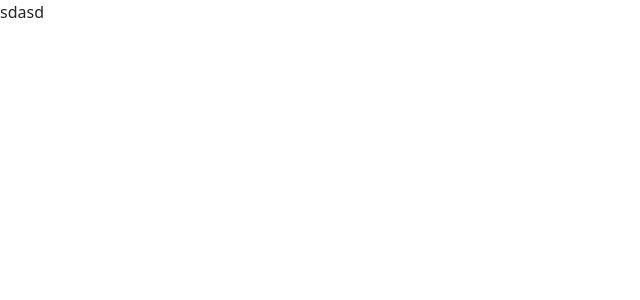
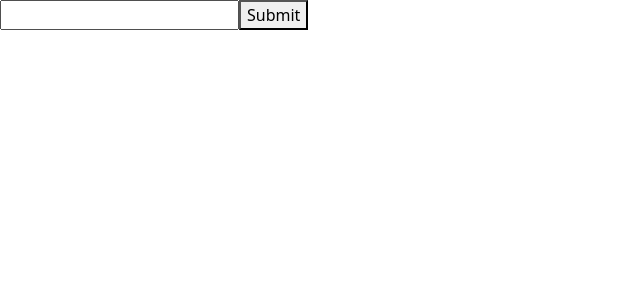
Before and after one commit to kaperrdenden/kossieproject, a React (Create React App) app: page / in a window 1280 px wide. Shown: the top 300 px of the page, without its empty margins (0-640 px from the left). Built offline with nearby package versions, Linux system fonts and the light colour scheme.

Commit message:
React에서 이벤트 핸들러

```diff
--- a/src/App.js
+++ b/src/App.js
@@ -11,21 +11,26 @@ import {
 
 function App() {
 
-
 // const [movieTitle,setMovieTitle] = useState('');
 // const [movieYear,setMovieYear] = useState('');
 // state를 따로 빼놓지 않고 관리했을 경우
 
+// return 내부에 있는 것들은 JSX. html, js도 아니다.
 
+  const onSubmit = ()=>{
+    alert('submitted');
+  }
+  const onKeyUp = (e)=>{
+    if(e.keyCode === 13){
 
-
-
+      alert('submitted');
+    }
+  }
   return (
-    <>
-    sdasd
-
-    </>
-
+    <div className='App'>
+      <input onKeyUp={onKeyUp}/>
+      <button onClick={onSubmit}>Submit</button>
+    </div>
   );
 }
 
--- a/src/index.js
+++ b/src/index.js
@@ -4,10 +4,14 @@ import './index.css';
 import App from './App';
 import reportWebVitals from './reportWebVitals';
 
+
+
+
 ReactDOM.render(
   <React.StrictMode>
     <App />
   </React.StrictMode>,
+  // React.StrictMode는 렌더링은 되지않는다. 따라서 지워도 지장없다.
   document.getElementById('root')
 );
 
```
